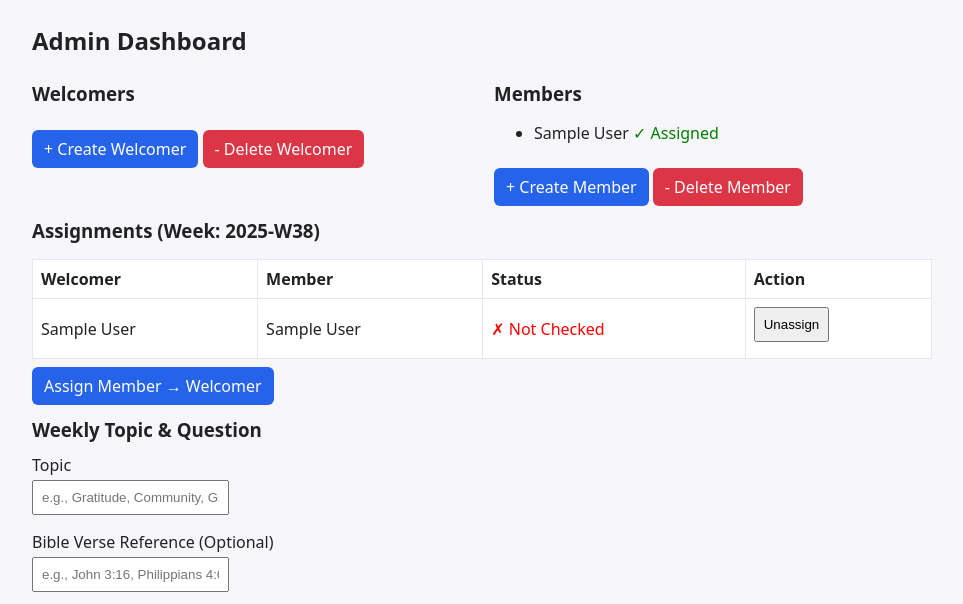
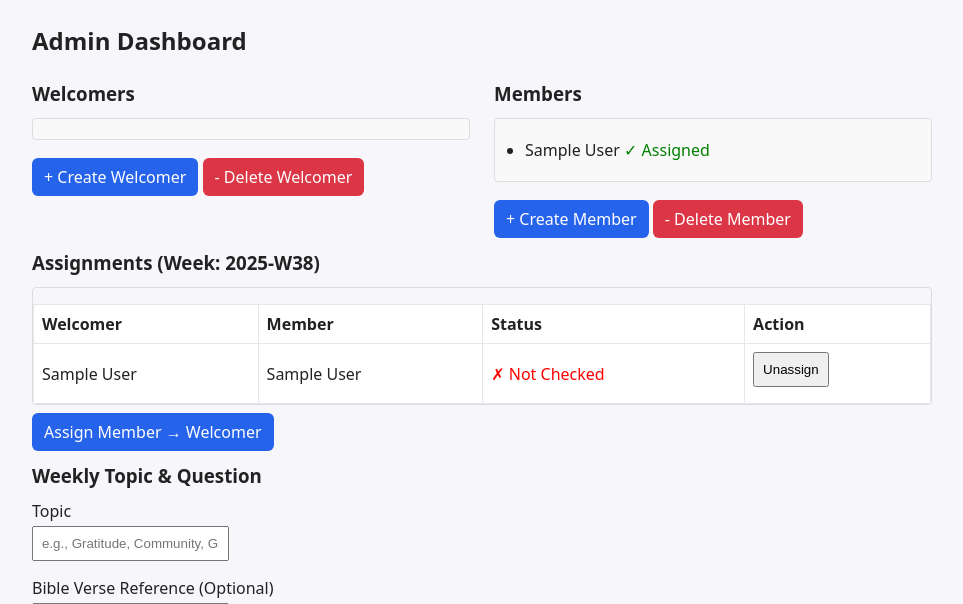
Before and after one commit to Jason-Kim1023/UpperRoomApp, a Flask app: page /admin/dashboard in a window 1280 px wide. Shown: the part 46-650 px from the top of the page, without its empty margins (158-1121 px from the left). Run offline with Flask 3, Linux system fonts and the light colour scheme; a user stored in the database is signed in; tables that the repository leaves empty hold one stand-in row (values such as "Sample post").

Commit message:
scrollable tables

```diff
--- a/templates/admin/dashboard.html
+++ b/templates/admin/dashboard.html
@@ -4,21 +4,24 @@
 <div class="grid">
   <div>
     <h3>Welcomers</h3>
-    <ul>
+    <div style="max-height: 300px; overflow-y: auto; border: 1px solid #ddd; border-radius: 4px; padding: 10px; margin-bottom: 10px; background: #f9f9f9;">
+      <ul style="margin: 0; padding-left: 20px; list-style-type: disc;">
         {% for item in welcomers_with_counts %}
-        <li>{{ item.welcomer.name }} — {{ item.welcomer.username }}
+          <li style="margin: 8px 0; padding: 2px 0; line-height: 1.4;">{{ item.welcomer.name }} — {{ item.welcomer.username }}
             <span style="color: #666;">({{ item.assignment_count }} assigned)</span>
           </li>
         {% endfor %}
       </ul>
+    </div>
     <a class="btn" href="{{ url_for('admin.create_welcomer') }}">+ Create Welcomer</a>
     <a class="btn" href="{{ url_for('admin.delete_welcomer') }}" style="background: #dc3545; color: white;">- Delete Welcomer</a>
   </div>
   <div>
     <h3>Members</h3>
-    <ul>
+    <div style="max-height: 300px; overflow-y: auto; border: 1px solid #ddd; border-radius: 4px; padding: 10px; margin-bottom: 10px; background: #f9f9f9;">
+      <ul style="margin: 0; padding-left: 20px; list-style-type: disc;">
         {% for item in members_with_status %}
-        <li>{{ item.member.name }}
+          <li style="margin: 8px 0; padding: 2px 0; line-height: 1.4;">{{ item.member.name }}
             {% if item.assigned %}
               <span style="color: green;">✓ Assigned</span>
             {% else %}
@@ -27,14 +30,16 @@
           </li>
         {% endfor %}
       </ul>
+    </div>
     <a class="btn" href="{{ url_for('admin.create_member') }}">+ Create Member</a>
     <a class="btn" href="{{ url_for('admin.delete_member') }}" style="background: #dc3545; color: white;">- Delete Member</a>
   </div>
 </div>
 
 <h3>Assignments (Week: {{ week_key }})</h3>
+<div style="max-height: 400px; overflow-y: auto; border: 1px solid #ddd; border-radius: 4px;">
   <table>
-  <thead><tr><th>Welcomer</th><th>Member</th><th>Status</th><th>Action</th></tr></thead>
+    <thead style="position: sticky; top: 0; background: white; z-index: 10;"><tr><th>Welcomer</th><th>Member</th><th>Status</th><th>Action</th></tr></thead>
     <tbody>
       {% for item in assignments_with_status %}
         <tr>
@@ -56,6 +61,7 @@
       {% endfor %}
     </tbody>
   </table>
+</div>
 
 <a class="btn" href="{{ url_for('admin.assign') }}">Assign Member → Welcomer</a>
 
```
Lines whose indentation alone changed are shown as unchanged.
